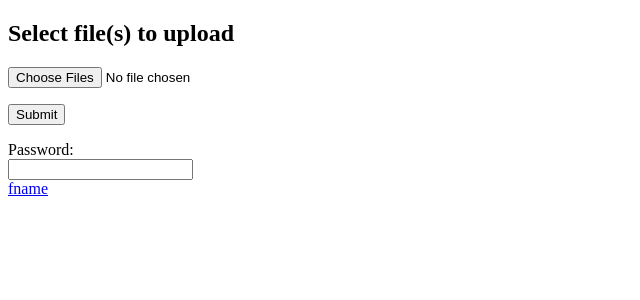
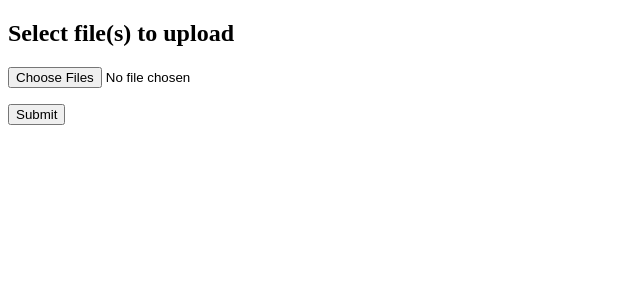
Before and after one commit to imvickykumar999/flask-img-to-pdf-password, a Flask app: page / in a window 1280 px wide. Shown: the top 300 px of the page, without its empty margins (0-640 px from the left). Run offline with Flask 2, Linux system fonts and the light colour scheme.

Commit message:
Update upload.html

```diff
--- a/templates/upload.html
+++ b/templates/upload.html
@@ -22,12 +22,3 @@
 		<input type="submit" value="Submit">
 	</p>
 </form>
-
-<form>
-  <label for="fname">Password:</label><br>
-  <input type="text" id="fname" name="fname"><br>
-</form>
-
-<a href="{{url_for('send_image', filename=image_name)}}">
-		fname
-</a>
```
